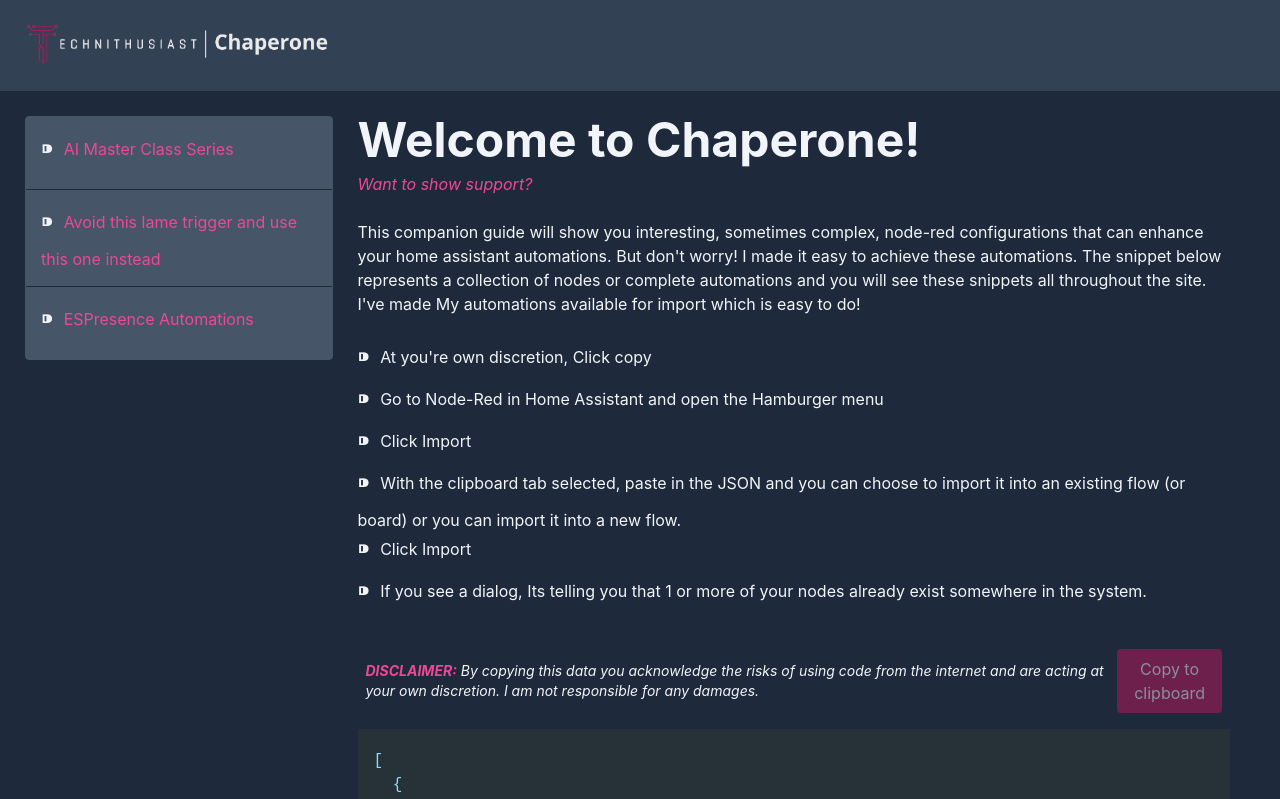
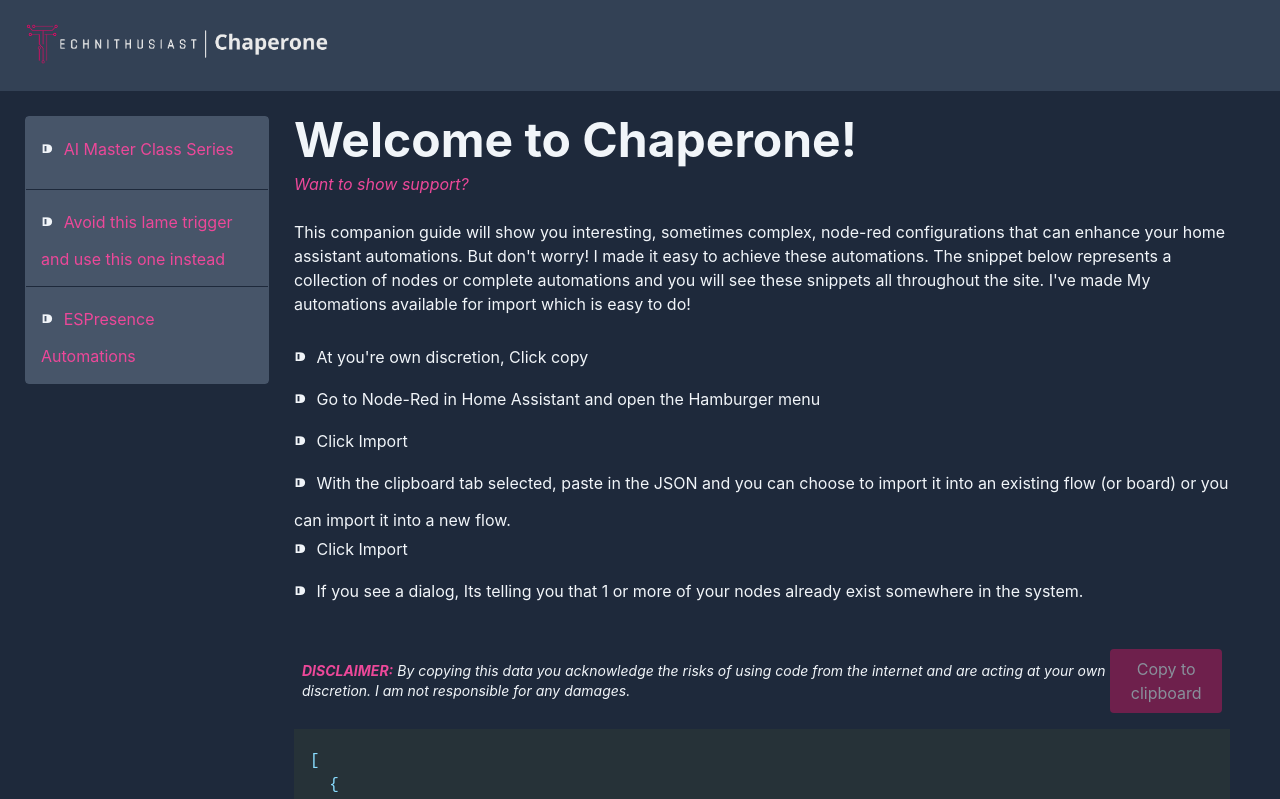
Before and after one commit to montaque22/montaque22.github.io, a React (Create React App) app: page /#/ in a window 1280 px wide. Shown: the top 799 px of the page. Built offline with nearby package versions, Linux system fonts and the light colour scheme.

Commit message:
Adjust css

```diff
--- a/src/App.scss
+++ b/src/App.scss
@@ -44,6 +44,9 @@
     width: 100%;
     max-width: 75%;
     padding: 0 25px;
+    @media (min-width: 768px) {
+      max-width: 100%;
+    }
   }
 
   &__logo {
```
